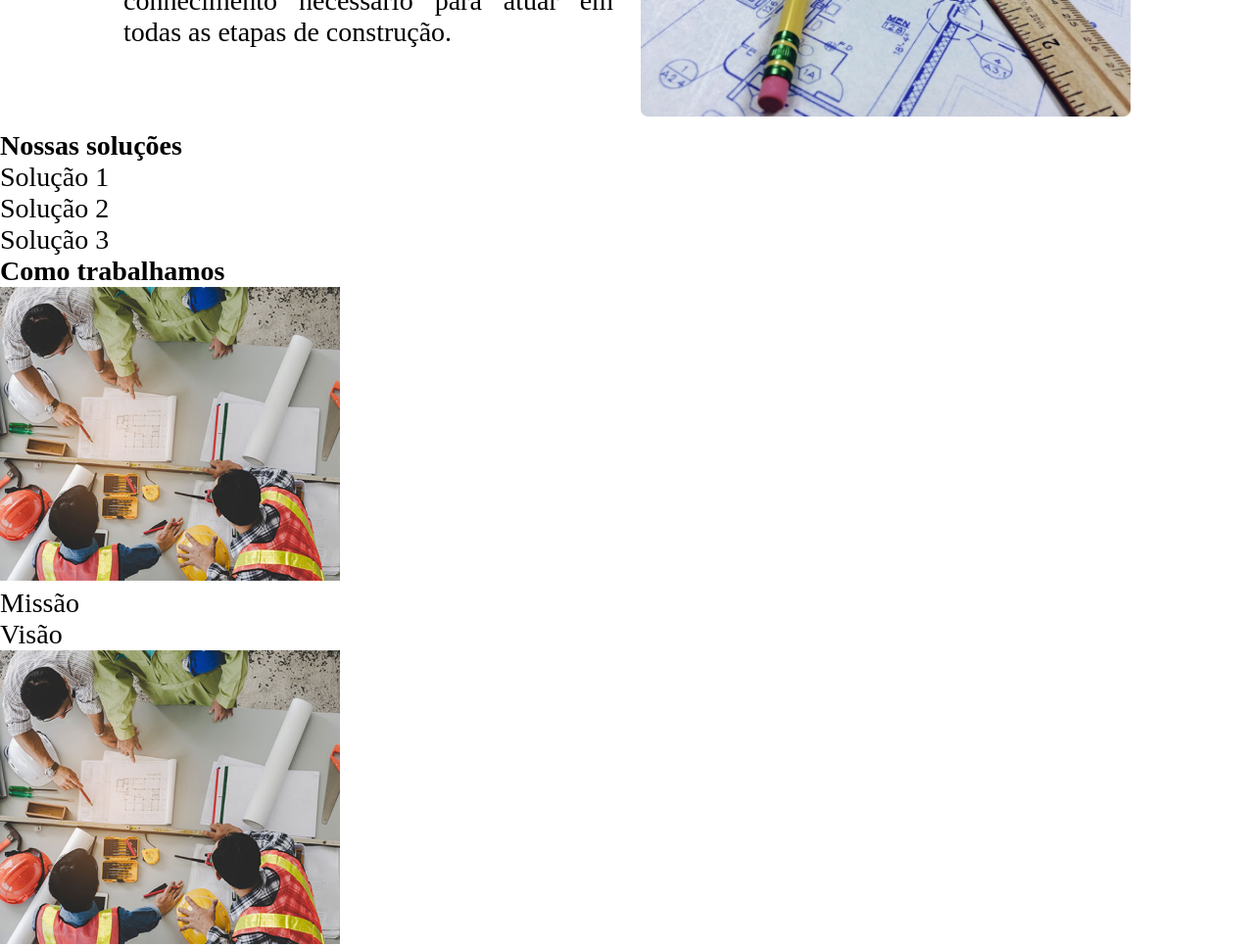
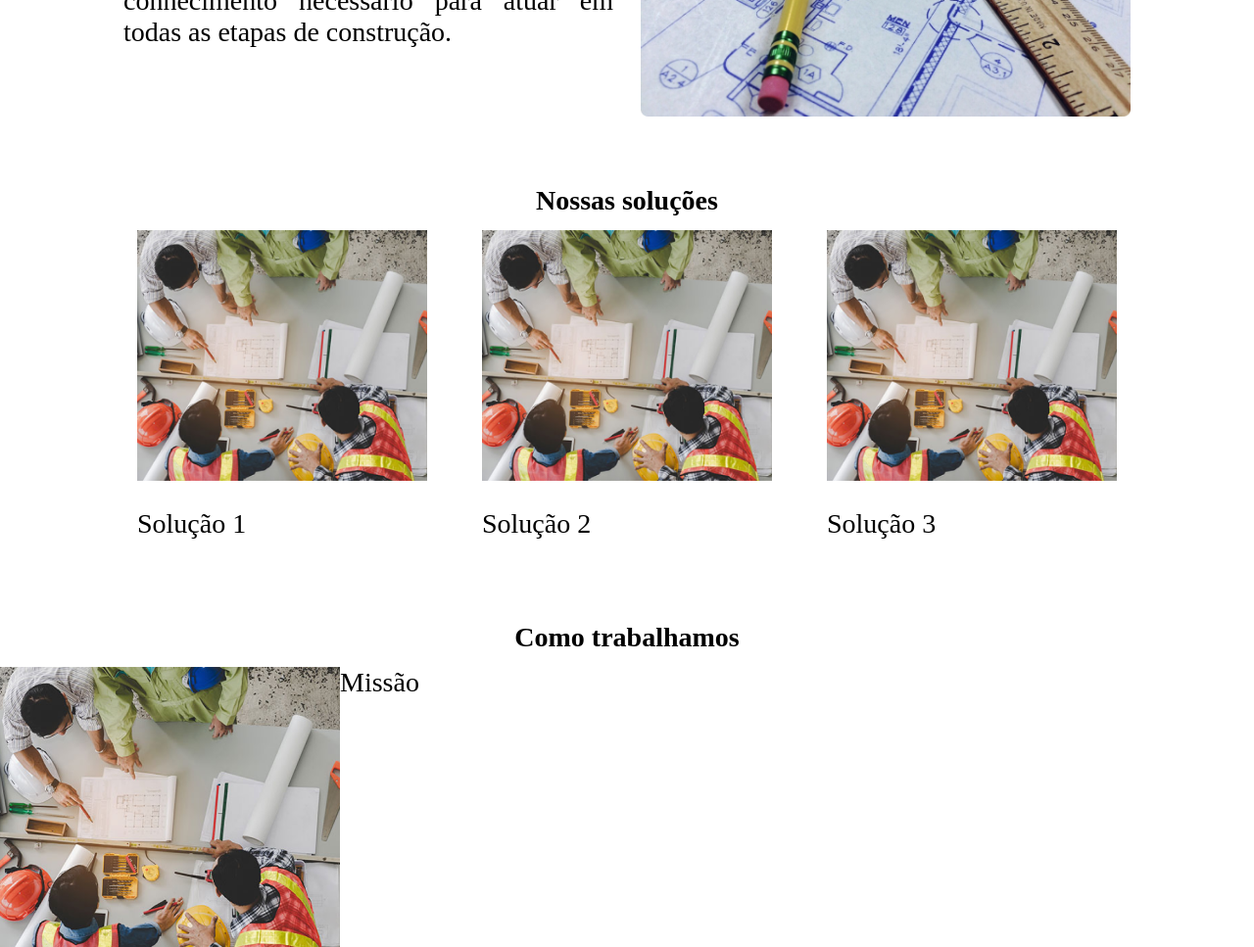
Before and after one commit to jeovabastos/lato, a plain HTML site: page index.html in a window 1280 px wide. Shown: the part 1220-2187 px from the top of the page at 98% size. Drawn offline with Linux system fonts and the light colour scheme.

Commit message:
feat: solutions section styled

```diff
--- a/index.css
+++ b/index.css
@@ -56,3 +56,34 @@ nav ul li a{
     align-items: center;
     width: 50%;
 }
+
+h2{
+    width: 100%;
+    display: flex;
+    justify-content: center;
+    margin-top: 2rem;
+    margin-bottom: .5rem;
+}
+
+.solutions-slider{
+    display: flex;
+    margin-inline: 4rem;
+}
+
+.solutions-slider div{
+    padding: 0 1rem;
+    /* border: 1px solid #4d4d4d; */
+}
+
+.solutions-slider div img{
+    display: block;
+    width: 100%;
+}
+
+.solutions-slider div p{
+    padding: 1rem 0;
+}
+
+.mission section{
+    display: flex;
+}
--- a/index.html
+++ b/index.html
@@ -39,15 +39,24 @@
 
         <!-- Solutions SLIDER -->
         <h2>Nossas soluções</h2>
-        <article>
-            <div>Solução 1</div>
-            <div>Solução 2</div>
-            <div>Solução 3</div>
+        <article class="solutions-slider">
+            <div>
+                <img src="./public/2-4.png" alt=""/>
+                <p>Solução 1</p>
+            </div>
+            <div>
+                <img src="./public/2-4.png" alt=""/>
+                <p>Solução 2</p>
+            </div>
+            <div>
+                <img src="./public/2-4.png" alt=""/>
+                <p>Solução 3</p>
+            </div>
         </article>
 
         <!-- Mission, Vision and Values -->
         <h2>Como trabalhamos</h2>
-        <article>
+        <article class="mission">
             <section>
                 <img src="./public/2-4.png" alt=""/>
                 <p>Missão</p>
```
